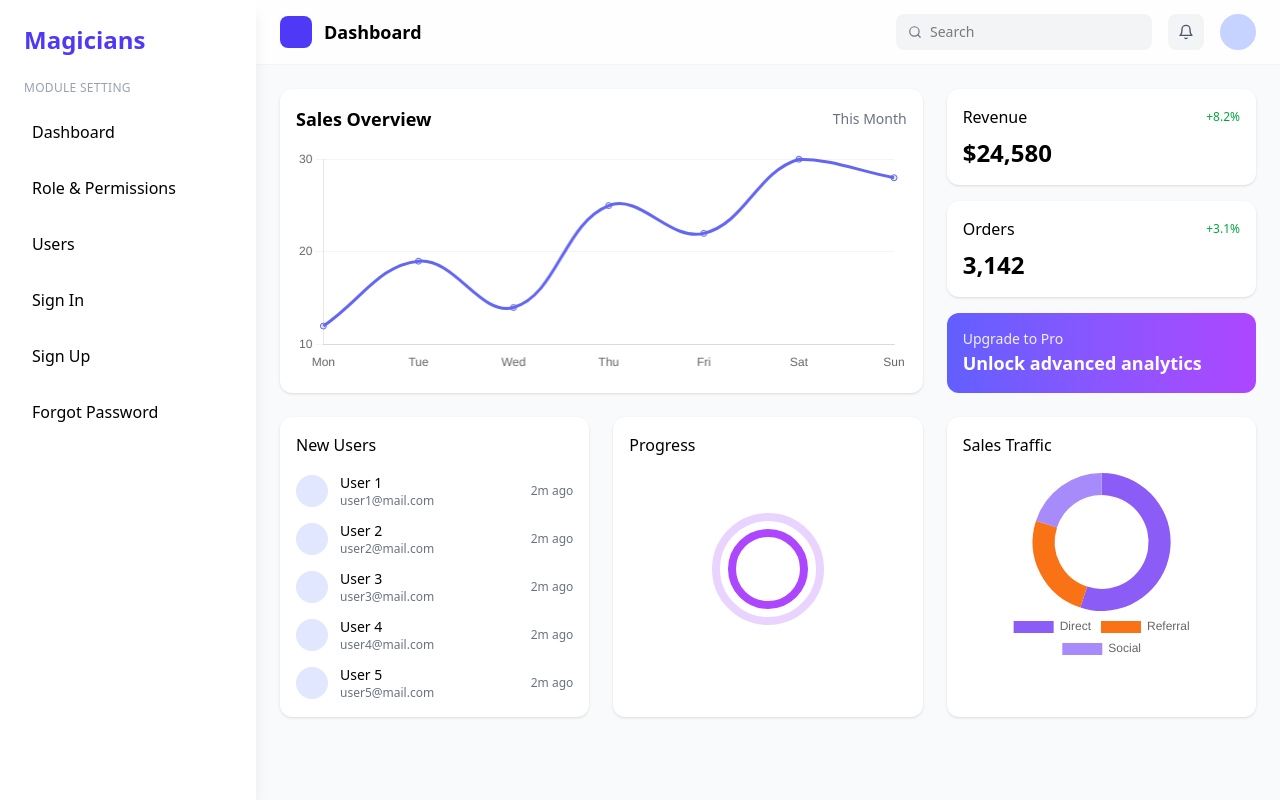
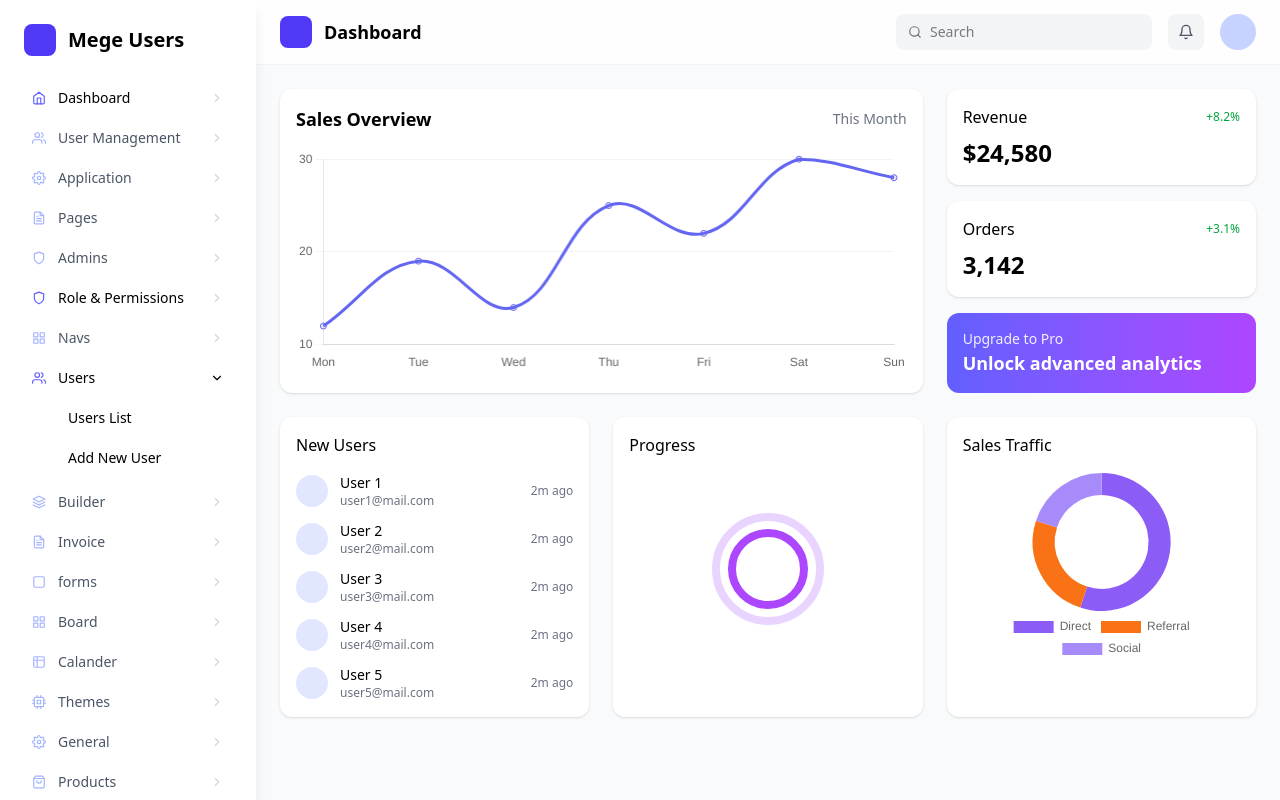
Before and after one commit to Muhammad-Munsif/users-dashboard, a React (Vite) app: page / in a window 1280 px wide. Built offline with nearby package versions, Linux system fonts and the light colour scheme.

Commit message:
To create a users dashboard in react js

```diff
--- a/src/Components/Sidebar.jsx
+++ b/src/Components/Sidebar.jsx
@@ -1,8 +1,27 @@
 import React, { useState } from "react";
 import { Link } from "react-router-dom";
+import {
+  FiMenu,
+  FiX,
+  FiHome,
+  FiUsers,
+  FiSettings,
+  FiFileText,
+  FiShield,
+  FiGrid,
+  FiArchive,
+  FiShoppingBag,
+  FiImage,
+  FiCpu,
+  FiLayers,
+  FiTable,
+  FiSquare,
+  FiChevronRight,
+} from "react-icons/fi";
 
 const Sidebar = () => {
   const [open, setOpen] = useState(false);
+  const [usersOpen, setUsersOpen] = useState(true);
 
   return (
     <>
@@ -11,7 +30,7 @@ const Sidebar = () => {
         className="md:hidden p-3 fixed top-4 left-4 bg-indigo-600 text-white rounded-lg z-50"
         onClick={() => setOpen(!open)}
       >
-        {open ? '✕' : '☰'}
+        {open ? <FiX size={20} /> : <FiMenu size={20} />}
       </button>
 
       {/* Sidebar */}
@@ -19,68 +38,88 @@ const Sidebar = () => {
         className={`fixed top-0 left-0 h-full w-64 bg-white shadow-lg p-6 transform transition-transform duration-300 z-40
         ${open ? "translate-x-0" : "-translate-x-full"} md:translate-x-0`}
       >
-        <h2 className="text-2xl font-bold mb-6 text-indigo-600">Magicians</h2>
+        <div className="flex items-center gap-3 mb-6">
+          <div className="size-8 rounded-lg bg-indigo-600" />
+          <h2 className="text-xl font-semibold">Mege Users</h2>
+        </div>
 
-        <ul className="space-y-4">
-          <li className="text-xs uppercase tracking-wide text-gray-400">Module Setting</li>
+        <ul className="space-y-1 text-sm">
+          <SideItem to="/" icon={<FiHome />} label="Dashboard" onClick={() => setOpen(false)} />
+          <Section title="User Management" icon={<FiUsers />} />
+          <Section title="Application" icon={<FiSettings />} />
+          <Section title="Pages" icon={<FiFileText />} />
+          <Section title="Admins" icon={<FiShield />} />
+          <SideItem to="/roles" icon={<FiShield />} label="Role & Permissions" onClick={() => setOpen(false)} />
+          <Section title="Navs" icon={<FiGrid />} />
+
           <li>
-            <Link
-              to="/"
-              className="block p-2 rounded hover:bg-indigo-50 transition"
-              onClick={() => setOpen(false)}
+            <button
+              className="w-full flex items-center justify-between p-2 rounded hover:bg-indigo-50 text-left"
+              onClick={() => setUsersOpen(!usersOpen)}
             >
-              Dashboard
-            </Link>
+              <span className="inline-flex items-center gap-3">
+                <FiUsers className="text-indigo-500" />
+                <span>Users</span>
+              </span>
+              <FiChevronRight className={`transition-transform ${usersOpen ? 'rotate-90' : ''}`} />
+            </button>
+            {usersOpen && (
+              <ul className="pl-9 py-1 space-y-1">
+                <li>
+                  <Link to="/users" className="block p-2 rounded hover:bg-indigo-50" onClick={() => setOpen(false)}>Users List</Link>
+                </li>
+                <li>
+                  <button className="w-full text-left p-2 rounded hover:bg-indigo-50">Add New User</button>
+                </li>
+              </ul>
+            )}
           </li>
-          <li>
-            <Link
-              to="/roles"
-              className="block p-2 rounded hover:bg-indigo-50 transition"
-              onClick={() => setOpen(false)}
-            >
-              Role & Permissions
-            </Link>
-          </li>
-          <li>
-            <Link
-              to="/users"
-              className="block p-2 rounded hover:bg-indigo-50 transition"
-              onClick={() => setOpen(false)}
-            >
-              Users
-            </Link>
-          </li>
-          <li>
-            <Link
-              to="/signin"
-              className="block p-2 rounded hover:bg-indigo-50 transition"
-              onClick={() => setOpen(false)}
-            >
-              Sign In
-            </Link>
-          </li>
-          <li>
-            <Link
-              to="/signup"
-              className="block p-2 rounded hover:bg-indigo-50 transition"
-              onClick={() => setOpen(false)}
-            >
-              Sign Up
-            </Link>
-          </li>
-          <li>
-            <Link
-              to="/forgot"
-              className="block p-2 rounded hover:bg-indigo-50 transition"
-              onClick={() => setOpen(false)}
-            >
-              Forgot Password
-            </Link>
-          </li>
+
+          <Section title="Builder" icon={<FiLayers />} />
+          <Section title="Invoice" icon={<FiFileText />} />
+          <Section title="forms" icon={<FiSquare />} />
+          <Section title="Board" icon={<FiGrid />} />
+          <Section title="Calander" icon={<FiTable />} />
+          <Section title="Themes" icon={<FiCpu />} />
+          <Section title="General" icon={<FiSettings />} />
+          <Section title="Products" icon={<FiShoppingBag />} />
+          <Section title="Icons" icon={<FiImage />} />
+          <Section title="Animations" icon={<FiArchive />} />
+          <Section title="Components" icon={<FiLayers />} />
+          <Section title="Table" icon={<FiTable />} />
+          <Section title="Cards" icon={<FiSquare />} />
+
+          <SideItem to="/signin" icon={<FiSquare />} label="Sign In" onClick={() => setOpen(false)} />
+          <SideItem to="/signup" icon={<FiSquare />} label="Sign Up" onClick={() => setOpen(false)} />
+          <SideItem to="/forgot" icon={<FiSquare />} label="Forgot Password" onClick={() => setOpen(false)} />
         </ul>
       </div>
     </>
   );
 };
 
+const SideItem = ({ to, icon, label, onClick }) => (
+  <li>
+    <Link to={to} className="flex items-center justify-between p-2 rounded hover:bg-indigo-50" onClick={onClick}>
+      <span className="inline-flex items-center gap-3">
+        <span className="text-indigo-500">{icon}</span>
+        <span>{label}</span>
+      </span>
+      <FiChevronRight className="text-gray-300" />
+    </Link>
+  </li>
+)
+
+const Section = ({ title, icon }) => (
+  <li>
+    <div className="flex items-center justify-between p-2 rounded hover:bg-indigo-50">
+      <span className="inline-flex items-center gap-3">
+        <span className="text-indigo-300">{icon}</span>
+        <span className="text-gray-600">{title}</span>
+      </span>
+      <FiChevronRight className="text-gray-300" />
+    </div>
+  </li>
+)
+
 export default Sidebar;
```
